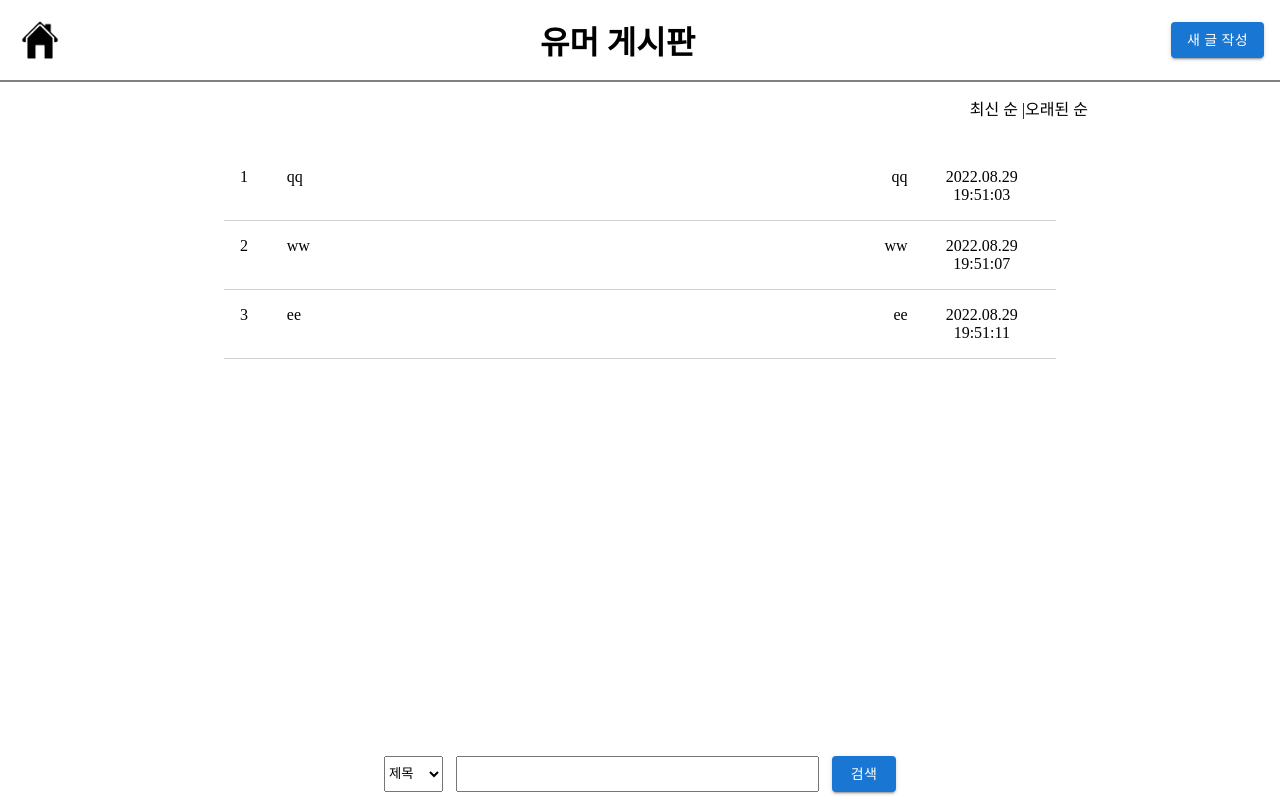
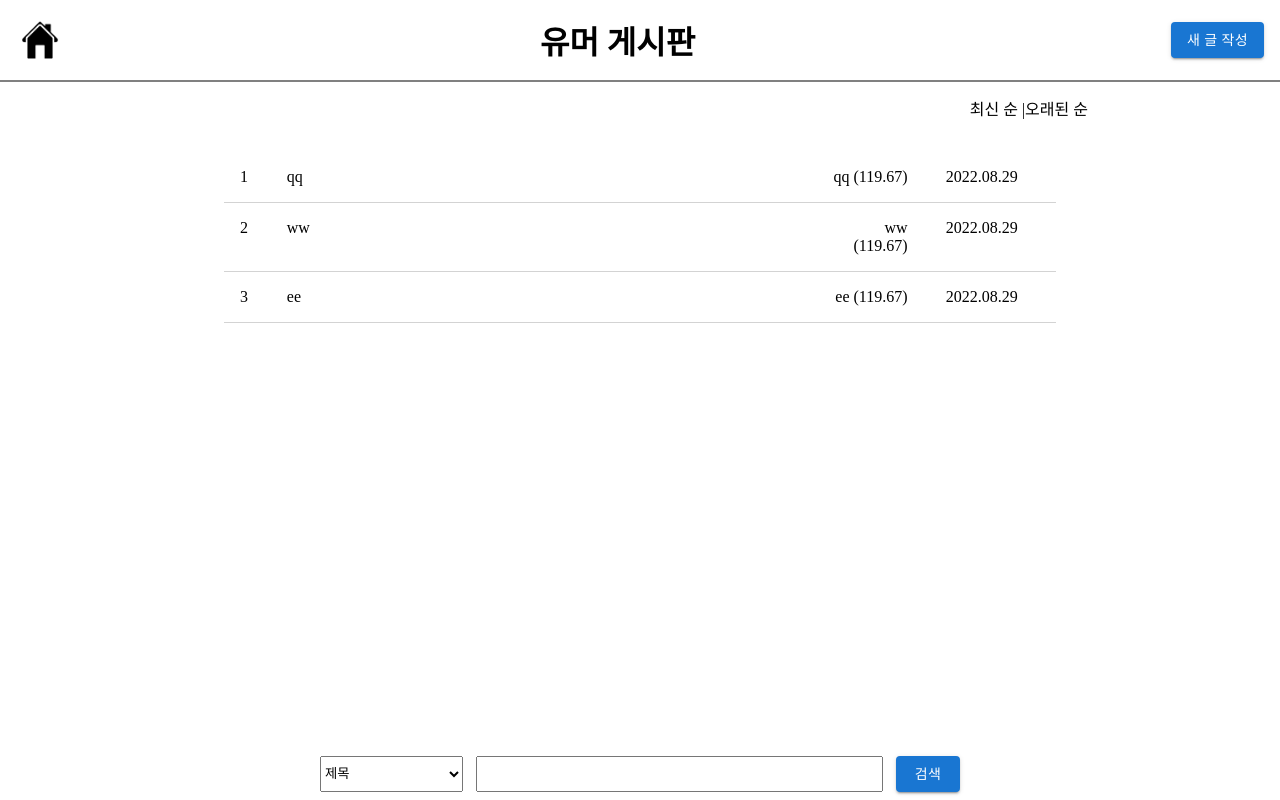
Before and after one commit to kwakhyun/anonymous-forum, a React (Create React App) app: page / in a window 1280 px wide. Built offline with nearby package versions, Linux system fonts and the light colour scheme; data requests are answered from the project's data file.

Commit message:
modify : MainPage css

```diff
--- a/src/components/Header/Header.jsx
+++ b/src/components/Header/Header.jsx
@@ -2,7 +2,8 @@ import React from "react";
 import styled from "styled-components";
 import { Link, useNavigate } from "react-router-dom";
 import MainButton from "../mainButton/MainButton";
-// import { img_home } from "../../public/home_icon.png";
+// import { img_home } from "../../../public/home_icon.png";
+// import img_home from "";
 import img_home from "./home_icon.png";
 
 const Header = () => {
--- a/src/components/Posts/Posts.jsx
+++ b/src/components/Posts/Posts.jsx
@@ -3,7 +3,7 @@ import { useNavigate } from "react-router-dom";
 import styled from "styled-components";
 
 const Posts = ({ post, postNum }) => {
-  const { id, nickname, password, date, title, content, commtents } = post;
+  const { id, nickname, ip, password, date, title, content, commtents } = post;
   const navigate = useNavigate();
   const goToDeatil = () => {
     navigate(`/detail/${id}`);
@@ -12,8 +12,10 @@ const Posts = ({ post, postNum }) => {
     <PostContainer onClick={goToDeatil}>
       <PostId>{postNum}</PostId>
       <PostTitle>{title}</PostTitle>
-      <PostNickname>{nickname}</PostNickname>
-      <PostDate>{date}</PostDate>
+      <PostNickname>
+        {nickname} ({ip})
+      </PostNickname>
+      <PostDate>{date.split(" ", 1)}</PostDate>
     </PostContainer>
   );
 };
--- a/src/components/Search/Search.jsx
+++ b/src/components/Search/Search.jsx
@@ -4,22 +4,32 @@ import MainButton from "../mainButton/MainButton";
 
 const Search = ({ searchPost }) => {
   const [search, setSearch] = useState({ select: "", input: "" });
+  const [infoText, setInfoText] = useState(false);
 
   const selectRef = useRef();
   const inputRef = useRef();
 
   const onChange = (event) => {
-    if (event.currentTarget == null) {
-      return;
-    }
     event.preventDefault();
     setSearch({
       select: selectRef.current.value,
-      input: inputRef.current.value,
+      input: inputRef.current.value.trim(),
     });
   };
 
+  const info = () => {
+    if (inputRef.current.value === "") {
+      setInfoText(true);
+      setTimeout(() => {
+        setInfoText(false);
+      }, 2000);
+    } else {
+      setInfoText(false);
+    }
+  };
+
   const onSearch = () => {
+    // info();
     searchPost(search);
   };
 
@@ -27,6 +37,7 @@ const Search = ({ searchPost }) => {
     inputRef.current.addEventListener("keypress", logKey);
     function logKey(event) {
       if (event.code === "Enter") {
+        info();
         searchPost(search);
       }
     }
@@ -34,6 +45,7 @@ const Search = ({ searchPost }) => {
 
   return (
     <SearchContainer>
+      <Span text={infoText ? "block" : "none"}>검색어를 입력하세요</Span>
       <SearchSelect ref={selectRef} name="select" onChange={onChange}>
         <option value="title">제목</option>
         <option value="content">내용</option>
@@ -45,15 +57,24 @@ const Search = ({ searchPost }) => {
         ref={inputRef}
         onChange={onChange}
       />
+
       <MainButton onClick={onSearch} children="검색" />
     </SearchContainer>
   );
 };
 
+const Span = styled.div`
+  /* width: 50%; */
+  color: red;
+  display: ${(props) => props.text};
+  position: absolute;
+  bottom: 3em;
+`;
+
 const SearchContainer = styled.div`
   display: flex;
-  width: 40%;
-  margin-top: 0.5em;
+  width: 50%;
+  margin-top: 2em;
   margin-bottom: 0.5em;
   bottom: 0;
 `;
@@ -64,7 +85,7 @@ const SearchSelect = styled.select`
 `;
 
 const SearchInput = styled.input`
-  flex: 1 1 80%;
+  flex: 1 1 50%;
   margin-right: 1em;
 `;
 
--- a/src/pages/MainPage.jsx
+++ b/src/pages/MainPage.jsx
@@ -72,7 +72,6 @@ const MainPage = () => {
           <SortMenu onClick={sortOld}>오래된 순</SortMenu>
         </Sort>
         <PostsContainer>
-          {/* TODO: 필터 레이아웃 수정 */}
           <PostList>
             {searched &&
               searched.map((post, idx) => {
@@ -115,7 +114,6 @@ const PostsContainer = styled.div`
   width: 70%;
   height: 100%;
   padding: 1em 2em 1em 2em;
-  /* background-color: gray; */
   box-sizing: border-box;
   overflow: auto;
 `;
```
